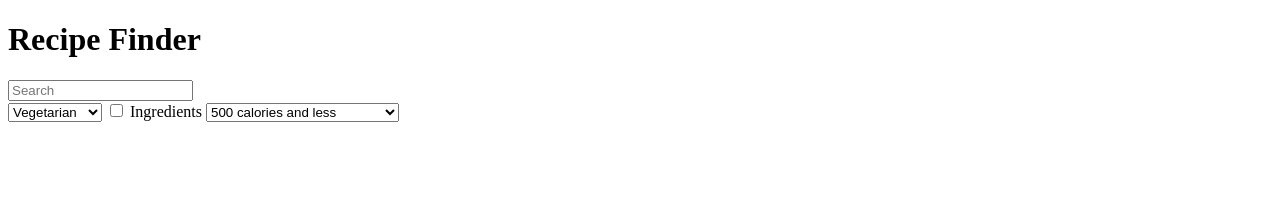
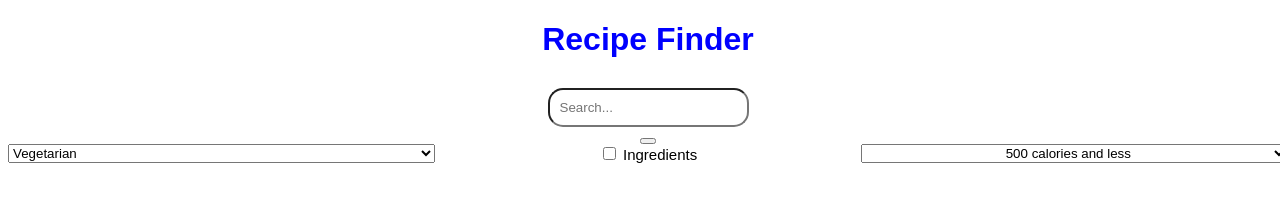
Before and after one commit to MissKayGhann/recipe-finder, a plain HTML site: page index.html in a window 1280 px wide. Drawn offline with Linux system fonts and the light colour scheme.

Commit message:
added css

```diff
--- a/index.html
+++ b/index.html
@@ -8,13 +8,20 @@
     <title>Recipe Finder</title>
 </head>
 <body>
+
     <header>
         <h1>Recipe Finder</h1>
     </header>
+
     <section>
-        <input type="text" name="seach-bar" id="seach-bar" placeholder="Search">
-        <label for=""></label>
+        <form action="">
+            <input type="text" name="search-bar" id="search-bar" placeholder="Search...">
+            <button type="submit"><i class="fas fa-search"></i></button>
+
+
             <br>
+
+            <div id="btn-container">
                 <select name="dietary-require" id="dietary-require">
                     <!-- <option value="vegetarian"><input type="checkbox" name="" id=""></option> -->
                     <option value="vegetarian">Vegetarian</option>
@@ -22,15 +29,20 @@
                     <option value="gluten-free">Gluten-Free</option>
                     <option value="dairy-free">Dairy-Free</option>
                 </select>
+                <div id="ingredients-div">
                     <input type="checkbox" id="ingredients" name="ingredients">
                     <label for="ingredients">Ingredients</label>
+                </div>
                 <select name="calories" id="calories">
                     <option value="less-501">500 calories and less</option>
                     <option value="less-751">501 calories - 750 calories</option>
                     <option value="less-1001">751 calories - 1000 calories</option>
                     <option value="less-1251">1001 calories - 1250 calories</option>
                 </select>
+            </div>
+        </form>
     </section>
+
     <main>
         <section class="container" id="container">
 
--- a/styles.css
+++ b/styles.css
@@ -0,0 +1,52 @@
+h1 {
+    text-align: center;
+    font-family: sans-serif;
+    color: blue;
+}
+
+section {
+    font-family: sans-serif;
+    font-size: 15px;
+}
+
+body {
+    text-align: center;
+    width: 100vw;
+}
+
+
+#search-bar{
+
+    display: block;
+  margin: 0 auto;
+  padding: 10px;
+  margin-top: 30px;
+  border-radius: 15px;
+
+}
+
+#dietary-require {
+    /* padding: 10px; */
+    /* margin: 10px; */
+    align-content: center;
+    flex: 1;
+
+
+
+}
+
+#calories{
+    /* padding: 10px; */
+    /* margin: 10px; */
+    text-align: center;
+    flex: 1;
+}
+
+
+#btn-container {
+    display: flex;
+}
+
+#ingredients-div {
+    flex: 1;
+}
```
Lines whose indentation alone changed are shown as unchanged.
